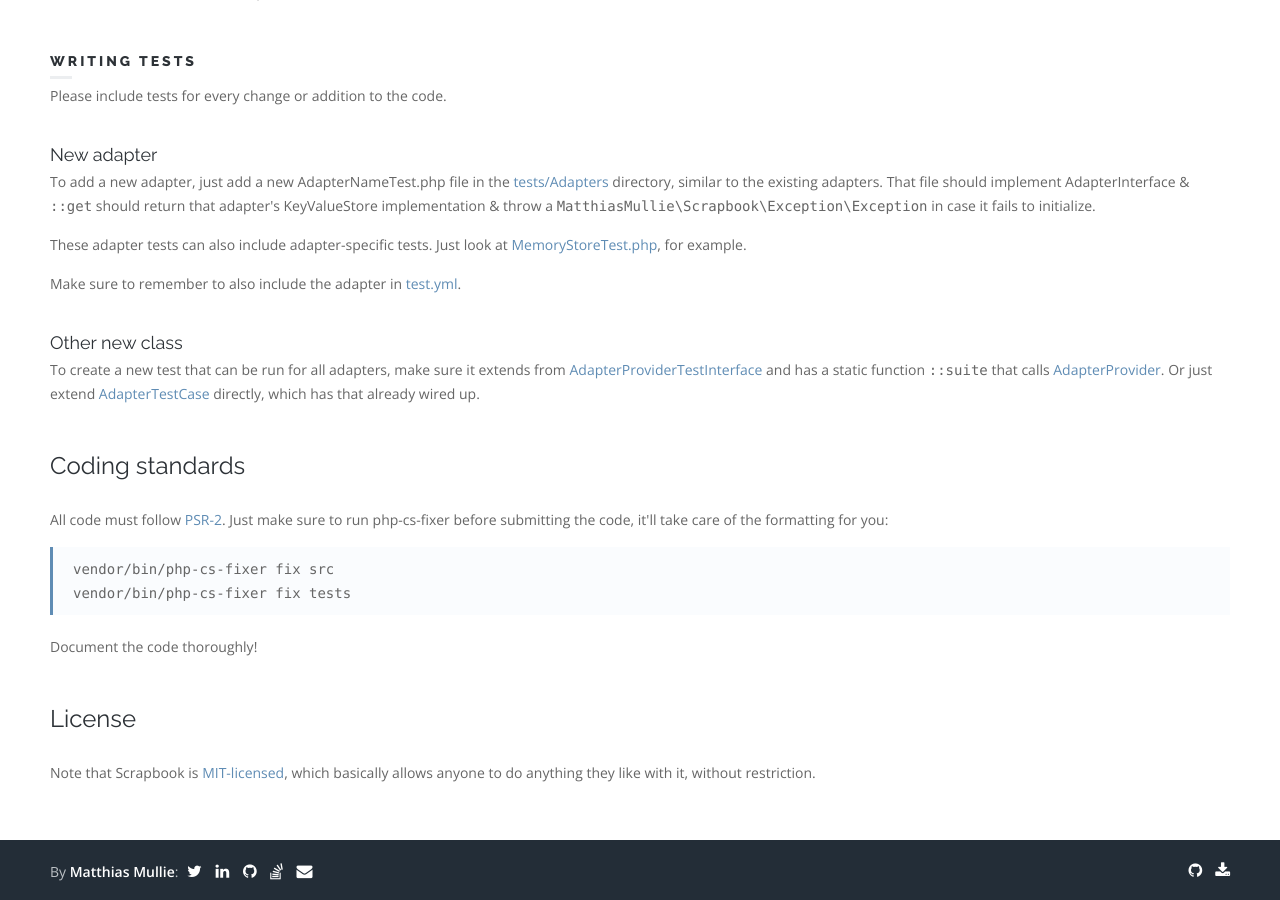
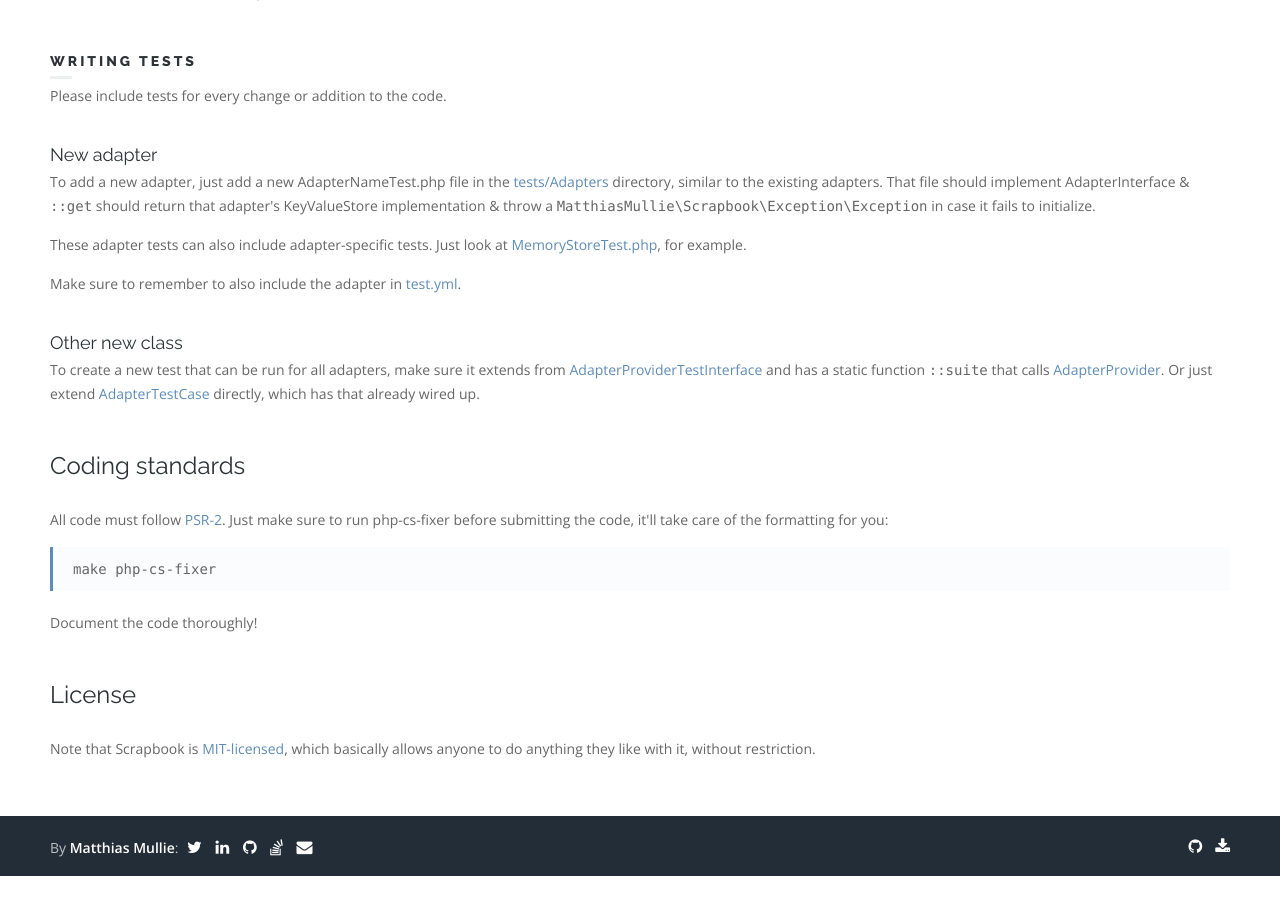
Before and after one commit to matthiasmullie/scrapbook, a Jekyll site: the page built from contribute.html, in a window 1280 px wide and 900 px high, scrolled down 1457 px. Built offline with Jekyll 4.4.1, drawn with Linux system fonts in a browser that asks for light colours; after the commit the page ends 2333 px from its top, so only the background shows below that.

Commit message:
Update contribute.html

```diff
--- a/contribute.html
+++ b/contribute.html
@@ -149,13 +149,12 @@ weight: 5
 		<hr class="sep10">
 
 		<p>
-			All code must follow <a href="http://www.php-fig.org/psr/psr-2/" title="PSR-2">PSR-2</a>. Just make sure
+			All code must follow <a href="http://www.php-fig.org/psr/psr-12/" title="PSR-12">PSR-2</a>. Just make sure
 			to run php-cs-fixer before submitting the code, it'll take care of the
 			formatting for you:
 		</p>
 
-		<pre>vendor/bin/php-cs-fixer fix src
-vendor/bin/php-cs-fixer fix tests</pre>
+		<pre>make php-cs-fixer</pre>
 
 		<p>
 			Document the code thoroughly!
```
